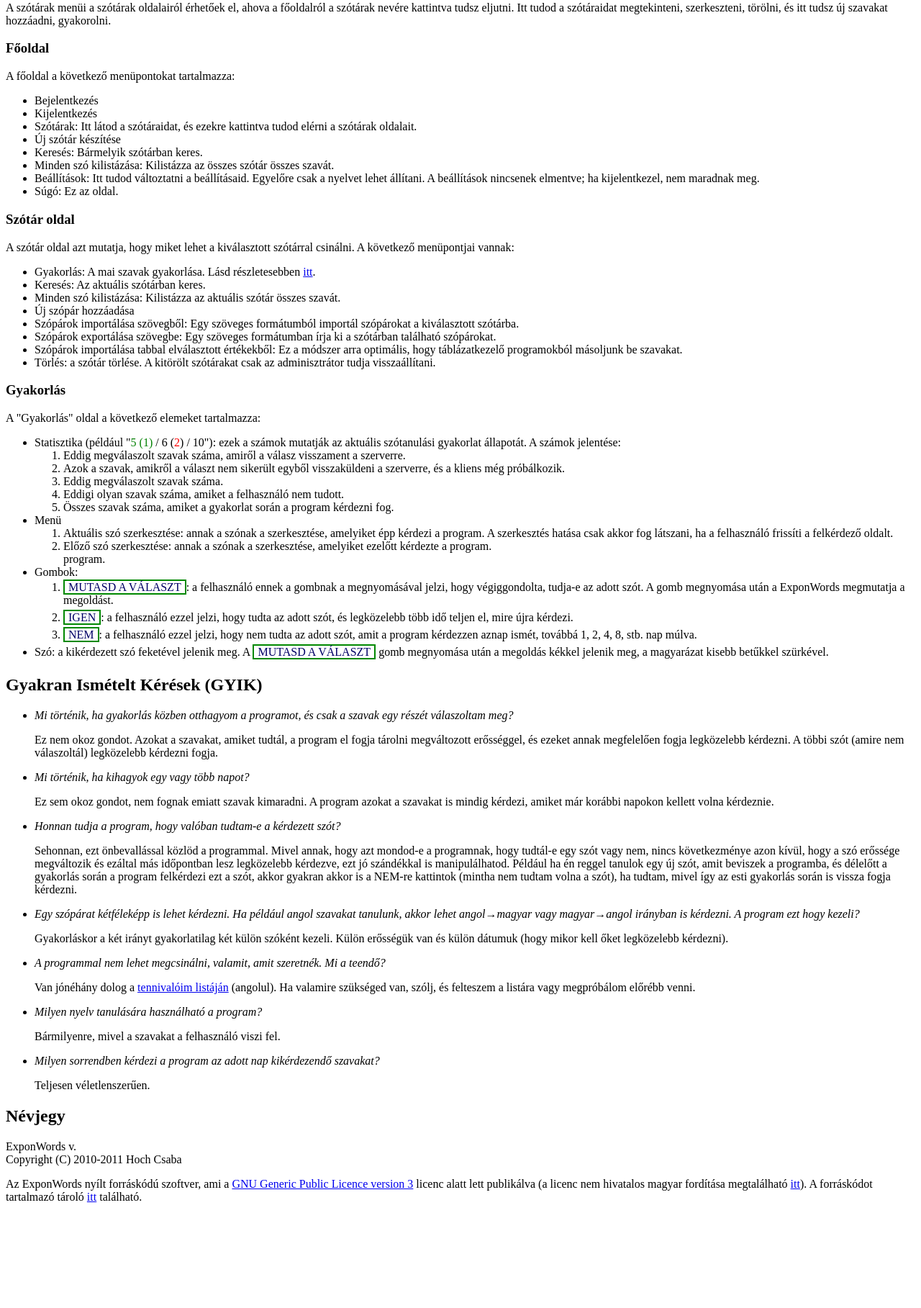
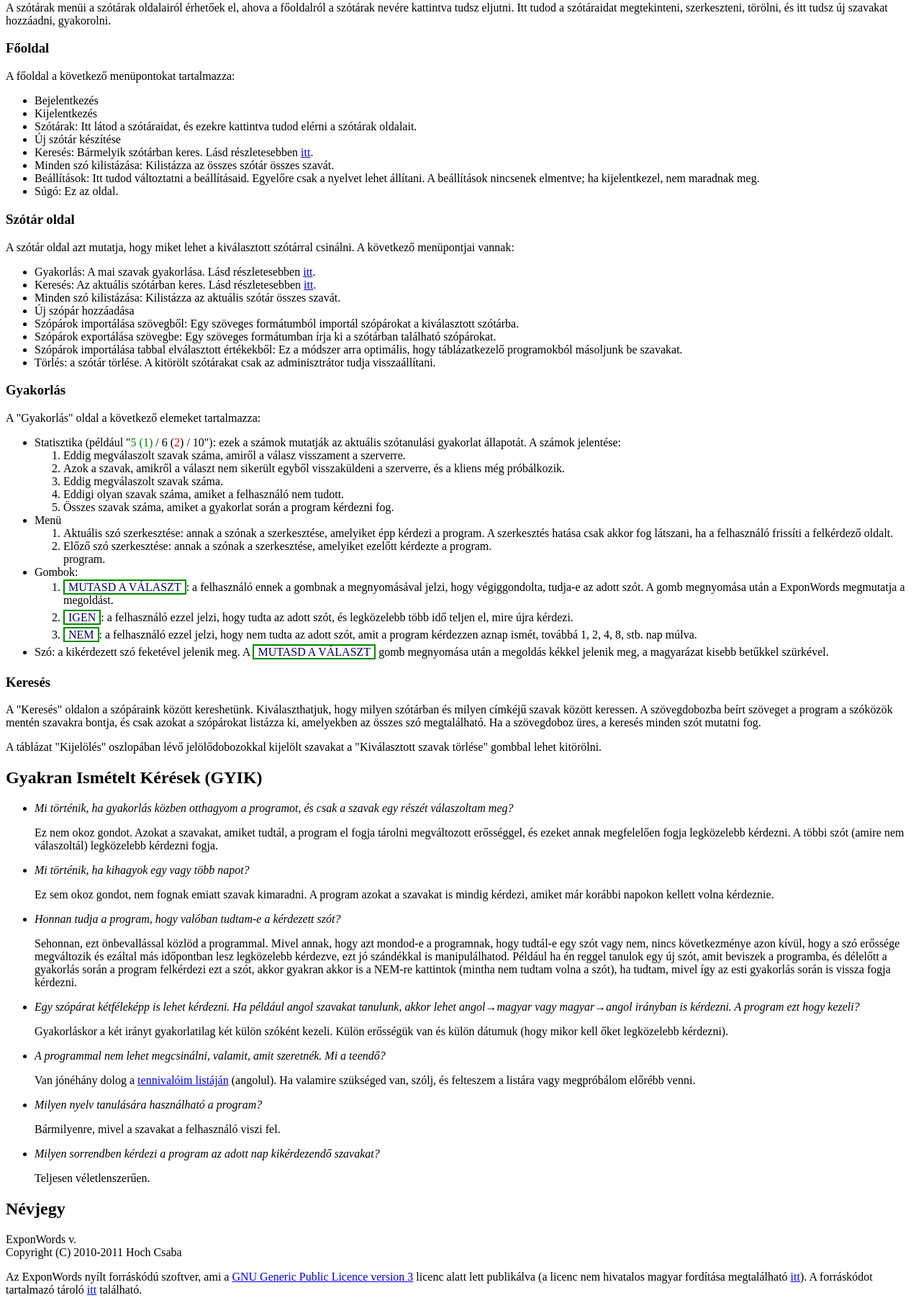
Before and after one commit to hcs42/ExponWords, a Django app: template templates/ew/help/hu.html in a window 1280 px wide. Shown: the part 544-2361 px from the top of the page at 72% size. Before the commit the page ends 2214 px from the top, so only its background shows below. Run offline with Django 3.2, Linux system fonts and the light colour scheme; the template is opened without the code that fills it, so the values that code supplies are empty.

Commit message:
Help: search added

```diff
--- a/templates/ew/help/hu.html
+++ b/templates/ew/help/hu.html
@@ -84,7 +84,8 @@ A főoldal a következő menüpontokat tartalmazza:
   <li>Szótárak: Itt látod a szótáraidat, és ezekre kattintva tudod elérni a
   szótárak oldalait.</li>
   <li>Új szótár készítése</li>
-  <li>Keresés: Bármelyik szótárban keres.</li>
+  <li>Keresés: Bármelyik szótárban keres. Lásd részletesebben
+  <a href="#search">itt</a>.</li>
   <li>Minden szó kilistázása: Kilistázza az összes szótár összes szavát.</li>
   <li>Beállítások: Itt tudod változtatni a beállításaid. Egyelőre csak a nyelvet
   lehet állítani. A beállítások nincsenek elmentve; ha kijelentkezel, nem
@@ -100,7 +101,8 @@ A következő menüpontjai vannak:
 <ul>
   <li>Gyakorlás: A mai szavak gyakorlása. Lásd részletesebben
   <a href="#practice">itt</a>.</li>
-  <li>Keresés: Az aktuális szótárban keres.</li>
+  <li>Keresés: Az aktuális szótárban keres. Lásd részletesebben
+  <a href="#search">itt</a>.</li>
   <li>Minden szó kilistázása: Kilistázza az aktuális szótár összes szavát.</li>
   <li>Új szópár hozzáadása</li>
   <li>Szópárok importálása szövegből: Egy szöveges formátumból importál
@@ -158,6 +160,15 @@ A következő menüpontjai vannak:
   megoldás kékkel jelenik meg, a magyarázat kisebb betűkkel szürkével.
   </li>
 </ul>
+
+<h3 id="search">Keresés</h3>
+<p>A "Keresés" oldalon a szópáraink között kereshetünk. Kiválaszthatjuk, hogy
+milyen szótárban és milyen címkéjű szavak között keressen. A szövegdobozba
+beírt szöveget a program a szóközök mentén szavakra bontja, és csak azokat a
+szópárokat listázza ki, amelyekben az összes szó megtalálható. Ha a szövegdoboz
+üres, a keresés minden szót mutatni fog.</p>
+<p>A táblázat "Kijelölés" oszlopában lévő jelölődobozokkal kijelölt szavakat a
+"Kiválasztott szavak törlése" gombbal lehet kitörölni.</p>
 
 <h2>Gyakran Ismételt Kérések (GYIK)</h2>
 <ul>
--- a/templates/ew/search.html
+++ b/templates/ew/search.html
@@ -15,6 +15,7 @@
 &raquo;
 {% endif %}
 <span class="current_menu">{% trans "Search" %}</span>
+<a class="help" href="{% url help LANGUAGE_CODE %}#search">({% trans "Help for this page" %})</a>
 </p>
 
 <form action="{% url search %}" method="get">
```
Also changed, not shown: templates/ew/help/en.html (+13 -2 lines).
